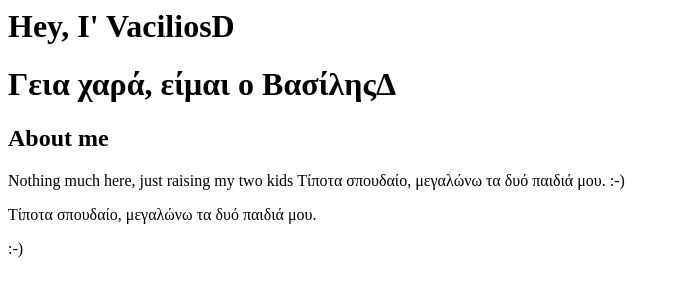
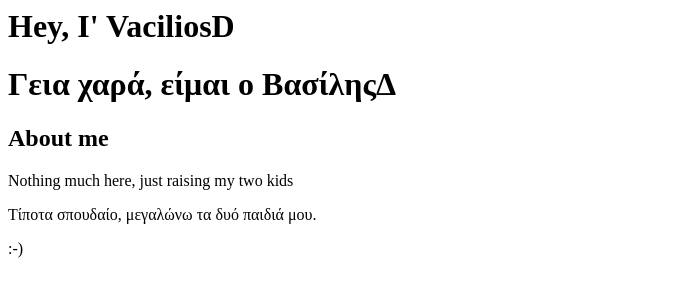
Before and after one commit to doulouvasp/mywebsite, a plain HTML site: page index.html in a window 1280 px wide. Shown: the whole page, without its empty margins (0-679 px from the left). Drawn offline with Linux system fonts and the light colour scheme.

Commit message:
Update index.html

```diff
--- a/index.html
+++ b/index.html
@@ -11,8 +11,7 @@
 		<h2>About me</h2>
 		<p>
 			Nothing much here, just raising my two kids
-			Τίποτα σπουδαίο, μεγαλώνω τα δυό παιδιά μου.
-														:-)
+
 		</p>
 			Τίποτα σπουδαίο, μεγαλώνω τα δυό παιδιά μου.
 		</p>
```
